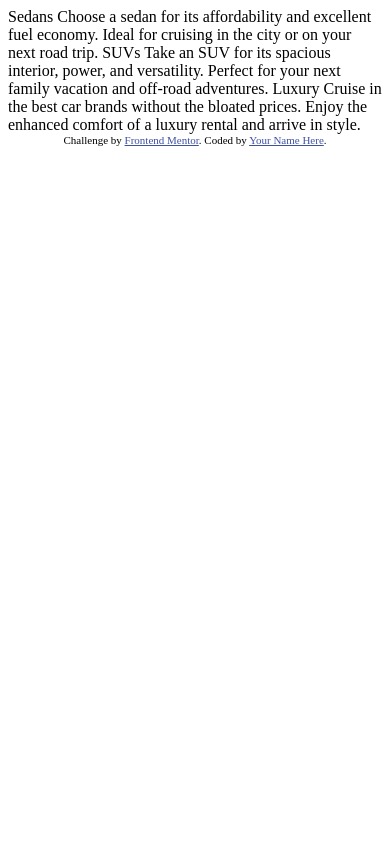
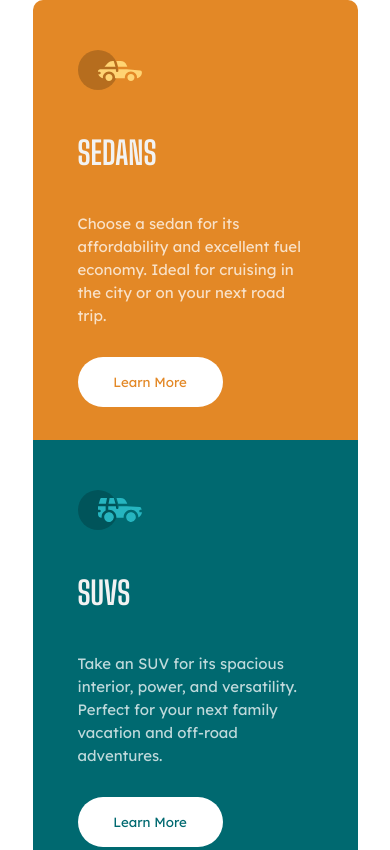
Before and after one commit to aroyan/3-column-card, a plain HTML site: page index.html in a window 390 px wide. Shown: the top 850 px of the page. Drawn offline with Linux system fonts and the light colour scheme.

Commit message:
Mobile version design only

```diff
--- a/index.html
+++ b/index.html
@@ -6,6 +6,9 @@
 
   <link rel="stylesheet" href="style.css">
   <link rel="icon" type="image/png" sizes="32x32" href="./images/favicon-32x32.png">
+  <link rel="preconnect" href="https://fonts.googleapis.com">
+  <link rel="preconnect" href="https://fonts.gstatic.com" crossorigin>
+  <link href="https://fonts.googleapis.com/css2?family=Big+Shoulders+Display:wght@700&family=Lexend+Deca&display=swap" rel="stylesheet">
 
   <title>Frontend Mentor | 3-column preview card component</title>
 
@@ -16,19 +19,33 @@
   </style>
 </head>
 <body>
+  <div class="wrapper">
 
-  Sedans
-  Choose a sedan for its affordability and excellent fuel economy. Ideal for cruising in the city
-  or on your next road trip.
+    <div class="card" id="box1">
+      <img src="images/icon-sedans.svg" alt="">
+      <h1>SEDANS</h1>
+      <p>Choose a sedan for its affordability and excellent fuel economy. Ideal for cruising in the city
+      or on your next road trip.</p>
+      <button>Learn More</button>
+    </div>
 
-  SUVs
-  Take an SUV for its spacious interior, power, and versatility. Perfect for your next family vacation
-  and off-road adventures.
+    <div class="card" id="box2">
+      <img src="images/icon-suvs.svg" alt="">
+      <h1>SUVS</h1>
+      <p>Take an SUV for its spacious interior, power, and versatility. Perfect for your next family vacation
+      and off-road adventures.</p>
+      <button>Learn More</button>
+    </div>
 
-  Luxury
-  Cruise in the best car brands without the bloated prices. Enjoy the enhanced comfort of a luxury
-  rental and arrive in style.
+    <div class="card" id="box3">
+      <img src="images/icon-luxury.svg" alt="">
+      <h1>LUXURY</h1>
+      <p>Cruise in the best car brands without the bloated prices. Enjoy the enhanced comfort of a luxury
+      rental and arrive in style.</p>
+      <button>Learn More</button>
+    </div>
 
+  </div>
   <div class="attribution">
     Challenge by <a href="https://www.frontendmentor.io?ref=challenge" target="_blank">Frontend Mentor</a>.
     Coded by <a href="#">Your Name Here</a>.
--- a/style.css
+++ b/style.css
@@ -0,0 +1,116 @@
+:root{
+    --card1: hsl(31, 77%, 52%);
+    --card2: hsl(184, 100%, 22%);
+    --card3: hsl(179, 100%, 13%);
+    --font:hsla(0, 0%, 100%, 0.75);
+    --button:hsl(0, 0%, 95%);
+}
+
+body{
+    margin: 0;
+    font-family: sans-serif;
+}
+
+.card button{
+    border: none;
+    background-color: white;
+    width: 145px;
+    height: 50px;
+    border-radius: 43px;
+    font-family: 'Lexend Deca', sans-serif;
+    margin: 0;
+    margin-bottom: 50px;
+}
+
+.wrapper{
+    height: auto;
+    width: 100vw;
+    display: flex;
+    align-items: center;
+    flex-shrink: 0;
+    justify-content: center;
+    flex-direction: column;
+}
+
+.card{
+    width: 225px;
+    height: 440px;
+    color: var(--button);
+    padding-left: 45px;
+    padding-right: 55px;
+}
+
+.card h1{
+    color: var(--button);
+    font-family: 'Big Shoulders Display', cursive;
+    margin: 0;
+    padding-top: 40px;
+}
+
+.card img{
+    padding-top: 50px;
+}
+
+.card p{
+    font-family: 'Lexend Deca', sans-serif;
+    color: var(--font);
+    font-weight: 400;
+    font-size: 15px;
+    height: 115px;
+    width: 227px;
+    line-height: 23px;
+    margin: 0;
+    padding-top: 40px;
+    padding-bottom: 30px;
+}
+
+#box1{
+    background-color: var(--card1);
+    border-top-left-radius: 10px;
+    border-top-right-radius: 10px;
+}
+
+#box1 button{
+    color: var(--card1);
+
+}
+
+#box1 button:hover{
+    background-color: var(--card1);
+    color: var(--button);
+    border: 2px solid var(--button);
+}
+
+#box2{
+    background-color: var(--card2);
+}
+
+#box2 button{
+    color: var(--card2);
+}
+
+#box2 button:hover{
+    background-color: var(--card2);
+    color: var(--button);
+    border: 2px solid var(--button);
+}
+
+#box3{
+    background-color: var(--card3);
+    border-bottom-left-radius: 10px;
+    border-bottom-right-radius: 10px;
+}
+
+#box3 button{
+    color: var(--card3);
+}
+
+#box3 button:hover{
+    background-color: var(--card3);
+    color: var(--button);
+    border: 2px solid var(--button);
+}
+
+.attribution{
+    display: none;
+}
```
